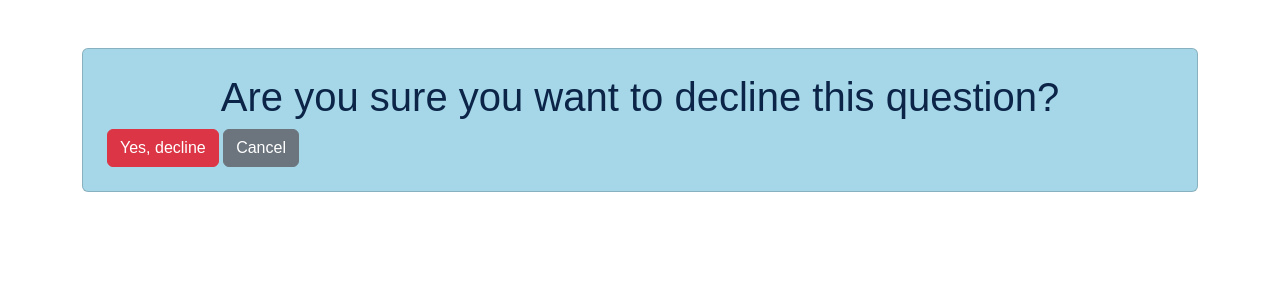
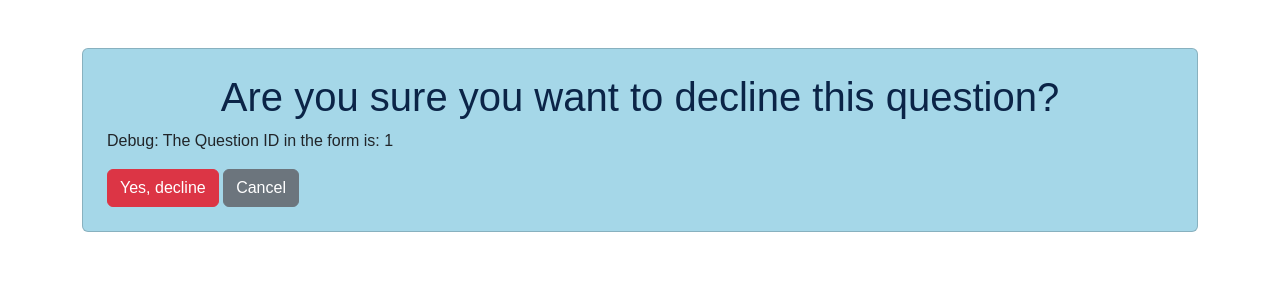
Before and after one commit to Priy4s/TLE-1-experiment-3, a PHP site: page /decline_question.php?question_id=1 in a window 1280 px wide. Shown: the top 300 px of the page. Run offline with PHP 8.4, Linux system fonts and the light colour scheme; a user stored in the database is signed in.

Commit message:
Changes for online website

```diff
--- a/decline_question.php
+++ b/decline_question.php
@@ -1,34 +1,51 @@
 <?php
 require_once __DIR__ . '/includes/authentication.php';
-require_once 'includes/dbconnect.php';
+require_once __DIR__ . '/includes/dbconnect.php';
 
 if ($_SERVER['REQUEST_METHOD'] === 'POST') {
-    $question_id = $_POST['question_id'];
+    // Check and sanitize the question_id
+    if (isset($_POST['question_id'])) {
+        $question_id = intval($_POST['question_id']);
 
-    $user_id = $_SESSION['user_id'];
+        // Debugging: echo the question_id
+        echo "Received Question ID: " . $question_id . "<br>";
 
-    $userRoleQuery = "SELECT role FROM users WHERE id = $user_id";
-    $userRoleResult = mysqli_query($db, $userRoleQuery);
-    $userRole = mysqli_fetch_assoc($userRoleResult)['role'];
-
+        // If "Cancel" button is clicked
         if (isset($_POST['cancel'])) {
+            // Redirect back to the question details page
             header("Location: question_details.php?question_id=$question_id");
             exit();
         }
 
         // If "Decline" button is clicked
         if (isset($_POST['decline'])) {
-        if ($userRole == 'expert' || $userRole == 'admin') {
+            // Debugging: echo a message indicating the decline process has started
+            echo "Decline button clicked. Proceeding to delete Question ID: " . $question_id . "<br>";
+
+            // Delete the question from the database
+            $deleteQuery = "DELETE FROM questions WHERE id = ?";
+            $stmt = $db->prepare($deleteQuery);
+            $stmt->bind_param("i", $question_id);
+            $stmt->execute();
+
+            if ($stmt->affected_rows > 0) {
+                // Debugging: echo a success message
+                echo "Question ID " . $question_id . " successfully deleted.<br>";
+
+                // Redirect to index page after successful deletion
                 header("Location: index.php");
             } else {
-            header("Location: user-index.php");
+                // Debugging: echo a failure message
+                echo "Failed to delete the question with ID: " . $question_id . "<br>";
             }
             exit();
         }
+    } else {
+        echo "No question ID provided.<br>";
     }
+}
+?>
 
-
-?>
 <!doctype html>
 <html lang="en">
 
@@ -48,7 +65,11 @@ if ($_SERVER['REQUEST_METHOD'] === 'POST') {
         <h1 class="text-center" style="color: var(--primary-color);">Are you sure you want to decline this question?</h1>
 
         <form method="post">
+            <!-- Pass question_id as a hidden input field -->
             <input type="hidden" name="question_id" value="<?php echo htmlspecialchars($_GET['question_id']); ?>">
+
+            <!-- Debugging: echo the question ID in the form -->
+            <p>Debug: The Question ID in the form is: <?php echo htmlspecialchars($_GET['question_id']); ?></p>
 
             <button type="submit" name="decline" class="btn btn-danger">Yes, decline</button>
             <button type="submit" name="cancel" class="btn btn-secondary">Cancel</button>
--- a/question_details.php
+++ b/question_details.php
@@ -34,7 +34,7 @@ if (isset($_POST['answer'])) {
 // If "Decline" button is clicked
 if (isset($_POST['decline'])) {
     // Redirect to decline logic, or handle it here
-    header("Location: decline_question.php?question_id=$question_id");
+    //header("Location: decline_question.php?question_id=$question_id");
     exit();
 }
 ?>
```
Lines whose indentation alone changed are shown as unchanged.
